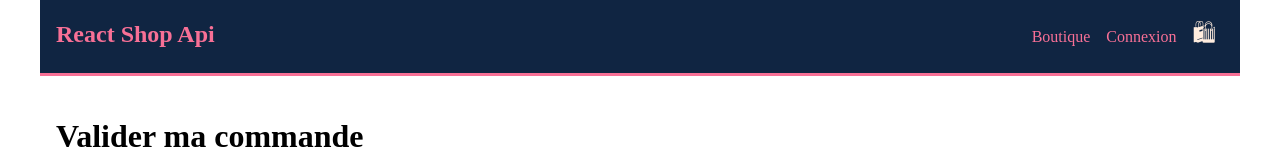
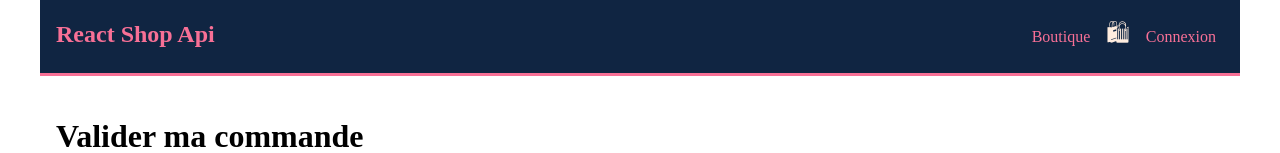
Before and after one commit to ultimecreation/react-shop-api, a React (Create React App) app: page /cart in a window 1280 px wide. Shown: the top 153 px of the page. Built offline with nearby package versions, Linux system fonts and the light colour scheme; no server answers.

Commit message:
UserContext created,protected routes done and  navbar displaying links accordingly

```diff
--- a/src/App.js
+++ b/src/App.js
@@ -7,6 +7,8 @@ import Shop from "./Components/Shop";
 import ProductDetails from "./Components/products/ProductDetails";
 import Checkout from "./Components/Checkout";
 import Login from "./Components/Login";
+import ProtectedRoute from "./Components/Utils/ProtectedRoute";
+import Dashboard from "./Components/Dashboard";
 function App() {
   return (
     <div className="App">
@@ -18,6 +20,7 @@ function App() {
           <Route exact path="/details/:id" component={ProductDetails} />
           <Route exact path="/paiement" component={Checkout} />
           <Route path="/connexion" component={Login} />
+          <ProtectedRoute path="/dashboard" component={Dashboard} />
         </Switch>
       </BrowserRouter>
     </div>
--- a/src/Components/Cart.js
+++ b/src/Components/Cart.js
@@ -139,7 +139,7 @@ export default class Cart extends Component {
                               cartIndex
                             )}
                           >
-                            -
+                            &#8861;
                           </span>
                           <input
                             type="text"
@@ -148,7 +148,7 @@ export default class Cart extends Component {
                             disabled
                           />
                           <span onClick={this.handleAddToCart.bind(this, item)}>
-                            +
+                            &oplus;
                           </span>
                         </p>
                         <p>
--- /dev/null
+++ b/src/Components/Dashboard.js
@@ -0,0 +1,13 @@
+import React, { Component } from "react";
+
+export default class Dashboard extends Component {
+  render() {
+    return (
+      <main>
+        <header>
+          <h1>Protected</h1>
+        </header>
+      </main>
+    );
+  }
+}
--- a/src/Components/Login.js
+++ b/src/Components/Login.js
@@ -1,4 +1,5 @@
 import React, { Component } from "react";
+import { UserContext } from "../Context/UserContext";
 
 export default class Login extends Component {
   constructor(props) {
@@ -36,13 +37,15 @@ export default class Login extends Component {
     }
     if (data.token) {
       const token = data.token;
-      if (token.startsWith("Bearer "))
-        localStorage.setItem("token", JSON.stringify(token));
+      if (token.startsWith("Bearer ")) {
+        this.context.setToken(token);
+        this.props.history.push("/dashboard");
+      }
     }
   }
   render() {
     const { errors } = this.state;
-    console.log(errors.password);
+
     return (
       <main id="connexion">
         <header>
@@ -78,6 +81,7 @@ export default class Login extends Component {
                 id="password"
                 placeholder="Entrer votre mot de passe"
                 onChange={this.handleChange}
+                autoComplete="false"
               />
             </div>
             <input type="submit" value="Se Connecter" />{" "}
@@ -87,3 +91,4 @@ export default class Login extends Component {
     );
   }
 }
+Login.contextType = UserContext;
--- a/src/Components/Navbar.js
+++ b/src/Components/Navbar.js
@@ -1,7 +1,11 @@
 import React from "react";
 import { NavLink, withRouter } from "react-router-dom";
-const Navbar = props => {
+import { UserConsumer } from "../Context/UserContext";
+const Navbar = (props, context) => {
+  console.log(props, context);
   return (
+    <UserConsumer>
+      {userState => (
         <div className="main-nav ">
           <div className="brand">
             <p>
@@ -15,6 +19,16 @@ const Navbar = props => {
             >
               Boutique
             </NavLink>
+
+            <NavLink
+              to="/cart"
+              activeClassName={
+                props.location.pathname === "/cart" ? "active" : ""
+              }
+            >
+              <span>&#128717;</span>
+            </NavLink>
+            {!userState.isAuthenticated && (
               <NavLink
                 to="/connexion"
                 activeClassName={
@@ -23,14 +37,21 @@ const Navbar = props => {
               >
                 Connexion
               </NavLink>
+            )}
+            {userState.isAuthenticated && (
               <NavLink
-          to="/cart"
-          activeClassName={props.location.pathname === "/cart" ? "active" : ""}
+                to="/dashboard"
+                activeClassName={
+                  props.location.pathname === "/dashboard" ? "active" : ""
+                }
               >
-          <span>&#128717;</span>
+                Mon Compte
               </NavLink>
+            )}
           </nav>
         </div>
+      )}
+    </UserConsumer>
   );
 };
 
--- /dev/null
+++ b/src/Components/Utils/ProtectedRoute.js
@@ -0,0 +1,20 @@
+import React, { Component } from "react";
+import { UserContext } from "../../Context/UserContext";
+import { Route, Redirect } from "react-router-dom";
+
+export default class ProtectedRoute extends Component {
+  render() {
+    const { component: Component, ...rest } = this.props;
+    const { isAuthenticated } = this.context;
+
+    return (
+      <Route
+        {...rest}
+        render={props =>
+          isAuthenticated ? <Component {...props} /> : <Redirect to="/" />
+        }
+      ></Route>
+    );
+  }
+}
+ProtectedRoute.contextType = UserContext;
--- /dev/null
+++ b/src/Context/UserContext.js
@@ -0,0 +1,48 @@
+import React, { Component } from "react";
+import { getDefaultNormalizer } from "@testing-library/react";
+
+export const UserContext = React.createContext();
+UserContext.displayName = "User";
+
+export class UserProvider extends Component {
+  constructor(props) {
+    super(props);
+    this.state = {
+      isAuthenticated: false,
+      user: {}
+    };
+    this.setToken = this.setToken.bind(this);
+  }
+  componentDidMount() {
+    this.getTokenData();
+  }
+  getTokenData() {
+    if (localStorage.getItem("token") !== null) {
+      let token = JSON.parse(localStorage.getItem("token"));
+      const userData = JSON.parse(atob(token.split(".")[1]));
+      const timestamp = new Date().getTime() / 1000;
+
+      let isAuthenticated = userData.exp - timestamp > 0 ? true : false;
+
+      this.setState({ isAuthenticated, user: userData.user });
+    }
+  }
+  setToken(token) {
+    localStorage.setItem("token", JSON.stringify(token));
+    this.getTokenData();
+  }
+  render() {
+    const userState = {
+      ...this.state,
+      setToken: this.setToken
+    };
+    console.log(this.state);
+    return (
+      <UserContext.Provider value={userState}>
+        {this.props.children}
+      </UserContext.Provider>
+    );
+  }
+}
+
+export const UserConsumer = UserContext.Consumer;
--- a/src/index.js
+++ b/src/index.js
@@ -4,13 +4,16 @@ import App from "./App";
 import * as serviceWorker from "./serviceWorker";
 import { ProductProvider } from "./Context/ProductContext";
 import { CartProvider } from "./Context/CartContext";
+import { UserProvider } from "./Context/UserContext";
 
 ReactDOM.render(
-  <CartProvider>
-    <ProductProvider>
-      <App />
-    </ProductProvider>
-  </CartProvider>,
+  <UserProvider>
+    <CartProvider>
+      <ProductProvider>
+        <App />
+      </ProductProvider>
+    </CartProvider>
+  </UserProvider>,
   document.getElementById("root")
 );
 
```
Lines whose indentation alone changed are shown as unchanged.
